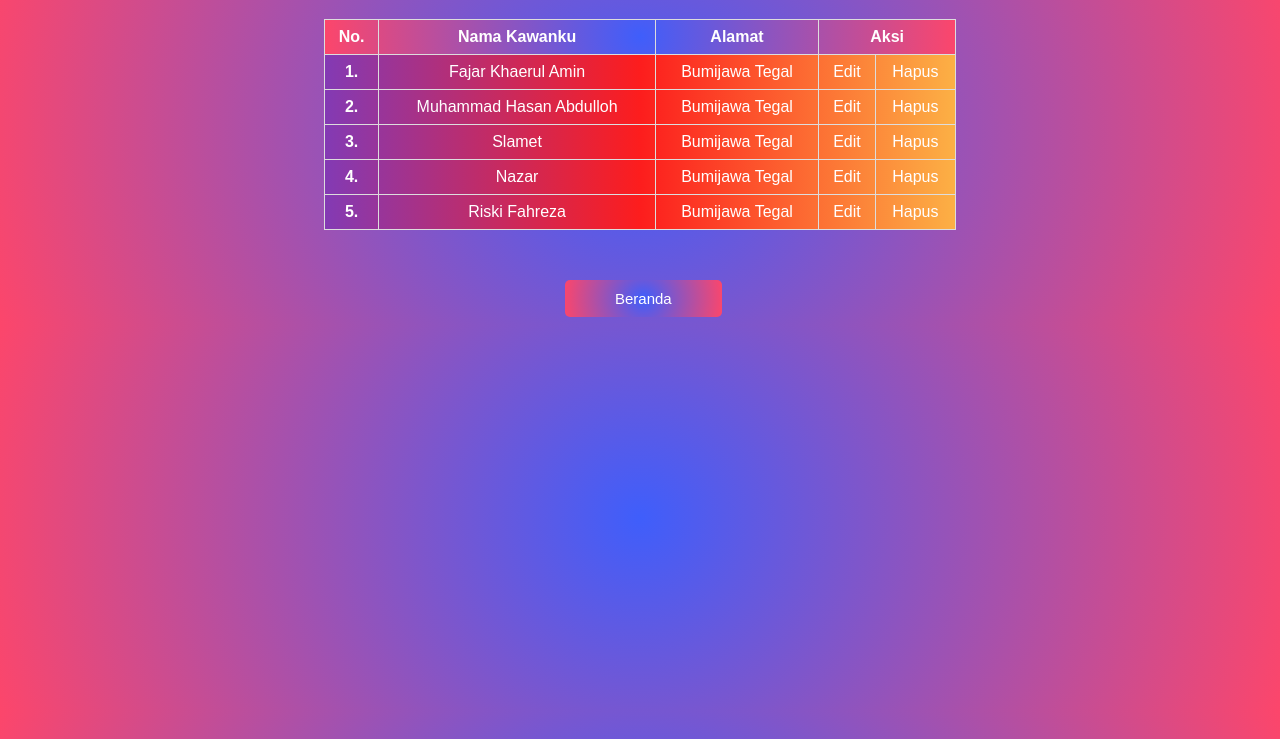
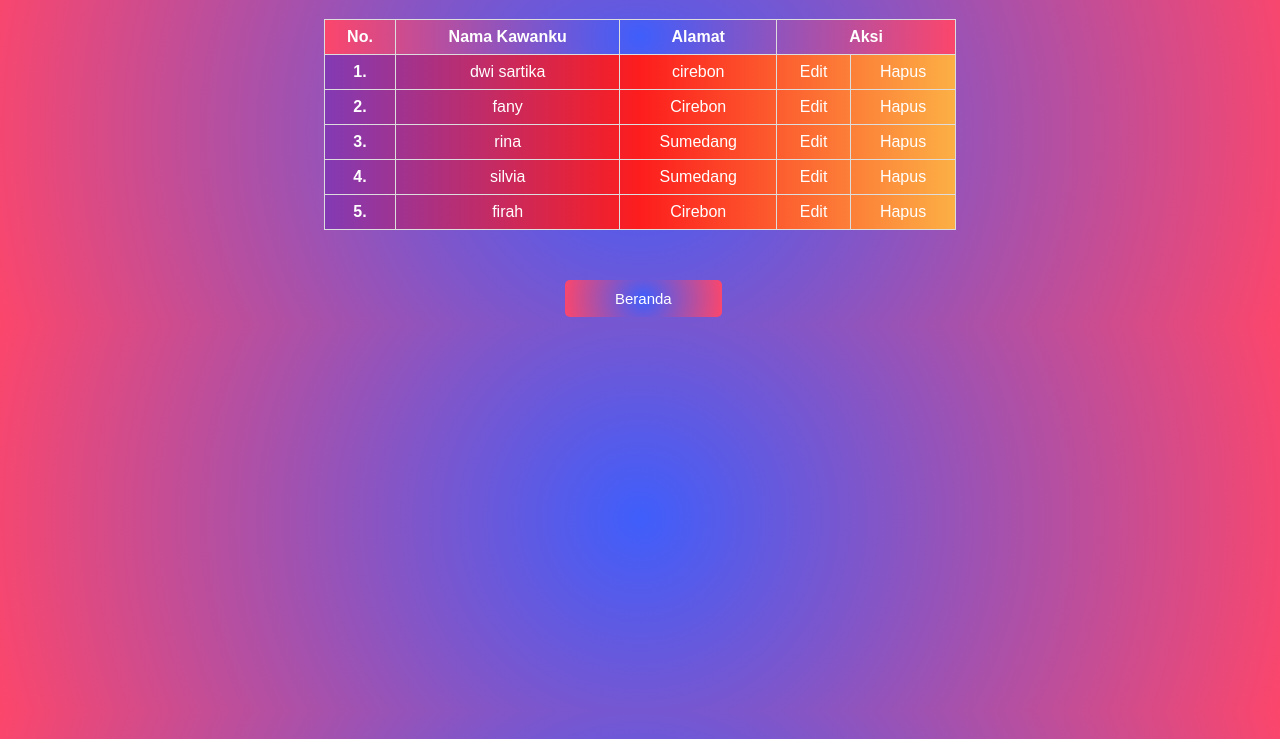
Before and after one commit to haniffauliaa/haniffauliaa.github.io, a plain HTML site: page p03css/index.html in a window 1280 px wide. Shown: the part 61-800 px from the top of the page. Drawn offline with Linux system fonts and the light colour scheme.

Commit message:
Update index.html

```diff
--- a/p03css/index.html
+++ b/p03css/index.html
@@ -27,36 +27,36 @@
 			<tbody>
 				<tr>
                     <th>1.</th>
-					<td>Fajar Khaerul Amin</td>
-					<td>Bumijawa Tegal</td>
+					<td>dwi sartika</td>
+					<td>cirebon</td>
                     <td>Edit</td>
 					<td>Hapus</td>
 				</tr>
 				<tr>
                     <th>2.</th>
-					<td>Muhammad Hasan Abdulloh</td>
-					<td>Bumijawa Tegal</td>
+					<td>fany</td>
+					<td>Cirebon</td>
                     <td>Edit</td>
 					<td>Hapus</td>
 				</tr>
 				<tr>
                     <th>3.</th>
-					<td>Slamet</td>
-					<td>Bumijawa Tegal</td>
+					<td>rina</td>
+					<td>Sumedang</td>
                     <td>Edit</td>
 					<td>Hapus</td>
 				</tr>
 				<tr>
                     <th>4.</th>
-					<td>Nazar</td>
-					<td>Bumijawa Tegal</td>
+					<td>silvia</td>
+					<td>Sumedang</td>
                     <td>Edit</td>
 					<td>Hapus</td>
 				</tr>
 				<tr>
                     <th>5.</th>
-					<td>Riski Fahreza</td>
-					<td>Bumijawa Tegal</td>
+					<td>firah</td>
+					<td>Cirebon</td>
                     <td>Edit</td>
 					<td>Hapus</td>
 				</tr>
@@ -66,7 +66,7 @@
 
 		<!-- tombol -->
 		<div class="tombol">
-			<a href="https://bastianroyan.github.io/">
+			<a href="https://haniffauliaa.github.io/">
 				<button type="submit">Beranda</button>
 			</a>
 		</div>
```
